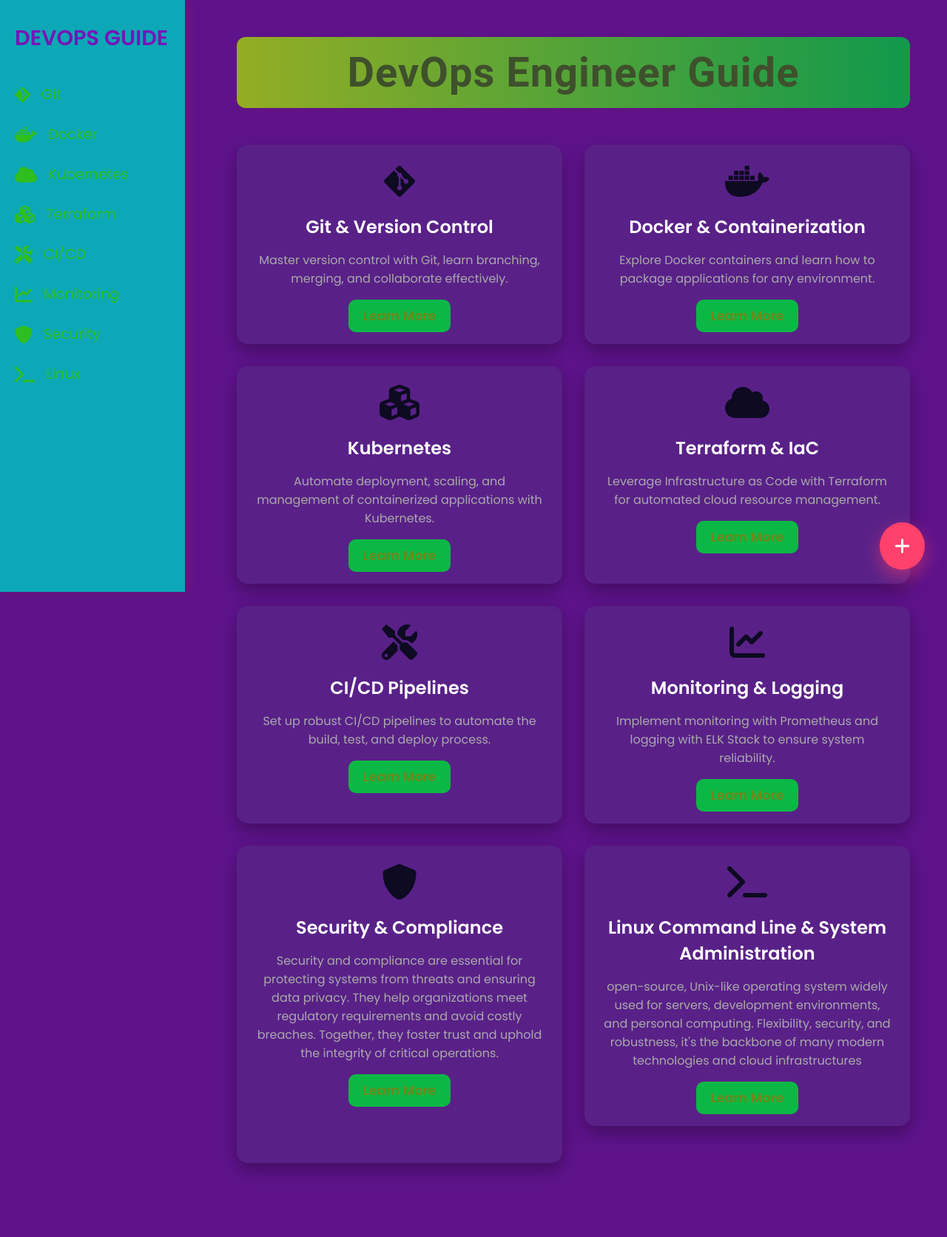
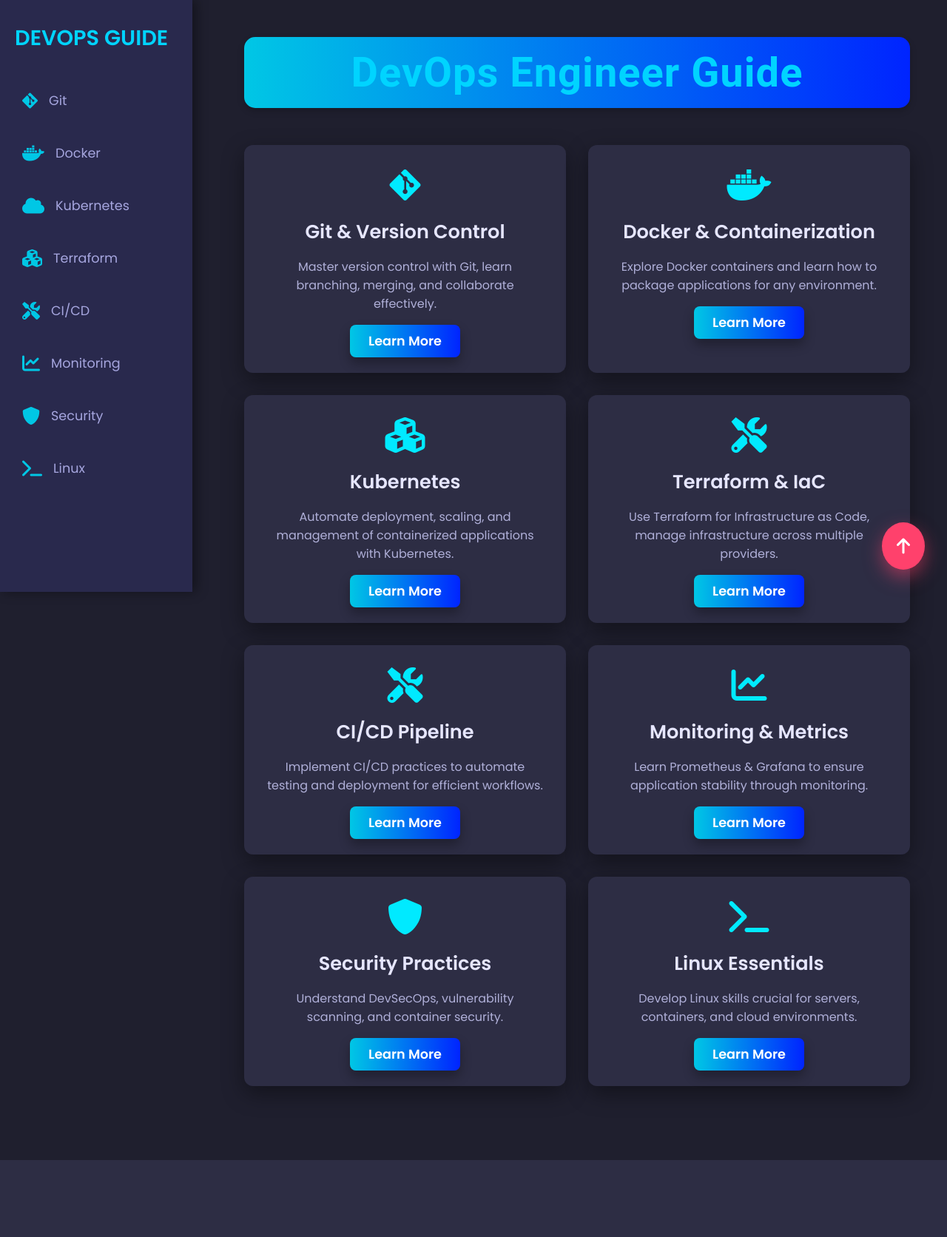
Before and after one commit to sohelmohammed0/devguide, a Flask app: page / in a window 1280 px wide. Shown: the whole page at 74% size. After the commit the page ends 1568 px from the top, so only its background shows below. Run offline with Flask 2, Linux system fonts and the light colour scheme.

Commit message:
Updated UI interface

```diff
--- a/templates/index.html
+++ b/templates/index.html
@@ -17,26 +17,27 @@
 
         body {
             font-family: 'Poppins', sans-serif;
-            background-color: #590b87f6;
-            color: #ffffff;
+            background-color: #1f1f2e;
+            color: #fff;
             display: flex;
             min-height: 100vh;
         }
 
         /* Sidebar Navigation */
         nav {
-            width: 250px;
-            background-color: #0ca8b7;
+            width: 260px;
+            background-color: #29294d;
             padding: 30px 20px;
             position: fixed;
             height: 100%;
             top: 0;
             left: 0;
-            box-shadow: 5px 0 15px rgba(158, 43, 35, 0.2);
+            box-shadow: 5px 0 15px rgba(0, 0, 0, 0.4);
+            transition: width 0.3s ease;
         }
 
         nav h1 {
-            color: #7615b7;
+            color: #00d4ff;
             font-size: 1.8rem;
             text-transform: uppercase;
             margin-bottom: 40px;
@@ -51,26 +52,35 @@
         }
 
         nav ul li a {
-            color: #2fbe1f;
-            font-size: 1.2rem;
+            color: #a6a6df;
+            font-size: 1.1rem;
             text-decoration: none;
             display: flex;
             align-items: center;
+            padding: 10px;
+            border-radius: 8px;
             transition: 0.3s;
         }
 
         nav ul li a i {
             margin-right: 15px;
             font-size: 1.5rem;
+            color: #00c7e5;
+            transition: color 0.3s ease;
         }
 
         nav ul li a:hover {
-            color: #a48c43;
+            background-color: #44447a;
+            color: #fff;
+        }
+
+        nav ul li a:hover i {
+            color: #00eaff;
         }
 
         /* Main content */
         main {
-            margin-left: 270px;
+            margin-left: 280px;
             padding: 50px;
             flex: 1;
         }
@@ -81,24 +91,22 @@
         }
 
         header h1 {
-    font-size: 3.5rem; /* Balanced size for emphasis */
-    color: #3f502c; /* Dark blue-gray for a clean, professional look */
-    font-family: 'Roboto', sans-serif; /* Modern, easy-to-read font */
-    font-weight: 700; /* Bold but not too heavy */
-    text-transform: capitalize; /* Capitalizes the first letter for a refined touch */
-    letter-spacing: 1px; /* Slight letter spacing for clarity */
-    background: linear-gradient(90deg, #94ad24, #11994c); /* Cool gradient for a smooth, calm vibe */
-    padding: 15px 30px; /* Extra space for breathing room */
-    border-radius: 12px; /* Smooth rounded edges */
-    text-align: center; /* Center the text */
-    box-shadow: 0px 4px 10px rgba(161, 28, 28, 0.1); /* Soft shadow for depth */
-    transition: transform 0.3s ease; /* Adds a hover effect */
+            font-size: 3.5rem;
+            color: #00d4ff;
+            font-family: 'Roboto', sans-serif;
+            font-weight: 700;
+            letter-spacing: 1px;
+            background: linear-gradient(90deg, #00c7e5, #0024ff);
+            padding: 15px 30px;
+            border-radius: 15px;
+            box-shadow: 0px 4px 10px rgba(0, 0, 0, 0.2);
+            transition: transform 0.3s ease, box-shadow 0.3s ease;
         }
 
         header h1:hover {
-    transform: scale(1.05); /* Slight zoom effect on hover for interactivity */
+            transform: scale(1.05);
+            box-shadow: 0px 8px 15px rgba(0, 0, 0, 0.3);
         }
-
 
         /* Card Container */
         .card-container {
@@ -110,51 +118,54 @@
 
         /* Individual Card */
         .card {
-            background-color: rgba(29, 184, 106, 0.08);
-            padding: 25px;
-            border-radius: 15px;
+            background-color: #2d2d44;
+            padding: 30px;
+            border-radius: 12px;
             text-align: center;
-            box-shadow: 0 10px 25px rgba(0, 0, 0, 0.3);
+            box-shadow: 0 10px 30px rgba(0, 0, 0, 0.4);
             transition: transform 0.4s, box-shadow 0.4s;
         }
 
         .card:hover {
-            transform: scale(1.05);
-            box-shadow: 0 20px 30px rgba(0, 0, 0, 0.5);
+            transform: translateY(-10px);
+            box-shadow: 0 15px 35px rgba(0, 0, 0, 0.6);
         }
 
         .card i {
             font-size: 3rem;
-            color: #030813e1;
+            color: #00eaff;
             margin-bottom: 20px;
             transition: color 0.4s;
         }
 
         .card h3 {
-            font-size: 1.5rem;
+            font-size: 1.6rem;
             margin-bottom: 15px;
-            color: #fff;
+            color: #e6e6ff;
         }
 
         .card p {
             font-size: 1rem;
-            color: #aaa;
+            color: #b0b0d9;
             margin-bottom: 25px;
         }
 
         .card a {
-            background-color: #0cb845;
-            color: #6d871b;
-            padding: 10px 20px;
-            border-radius: 10px;
+            background: linear-gradient(90deg, #00c7e5, #0024ff);
+            color: #fff;
+            padding: 10px 25px;
+            border-radius: 8px;
             text-decoration: none;
             font-weight: bold;
             font-size: 1.1rem;
-            transition: background-color 0.3s;
+            transition: background 0.3s ease, transform 0.3s ease;
+            box-shadow: 0 8px 15px rgba(0, 0, 0, 0.3);
         }
 
         .card a:hover {
-            background-color: #ffcc29;
+            background: linear-gradient(90deg, #00eaff, #00d4ff);
+            transform: translateY(-3px);
+            box-shadow: 0 12px 20px rgba(0, 0, 0, 0.4);
         }
 
         /* Floating Action Button */
@@ -184,7 +195,7 @@
         /* Responsive design */
         @media (max-width: 768px) {
             nav {
-                width: 100px;
+                width: 80px;
             }
 
             nav h1 {
@@ -219,7 +230,7 @@
             <li><a href="#cicd"><i class="fas fa-tools"></i>CI/CD</a></li>
             <li><a href="#monitoring"><i class="fas fa-chart-line"></i>Monitoring</a></li>
             <li><a href="#security"><i class="fas fa-shield-alt"></i>Security</a></li>
-            <li><a href="#linux"><i class="fas fa-terminal"></i> Linux</a></li>
+            <li><a href="#linux"><i class="fas fa-terminal"></i>Linux</a></li>
         </ul>
     </nav>
 
@@ -252,49 +263,46 @@
                 <a href="/kubernetes">Learn More</a>
             </div>
 
-
             <div class="card" id="terraform">
-                <i class="fas fa-cloud"></i>
+                <i class="fas fa-tools"></i>
                 <h3>Terraform & IaC</h3>
-                <p>Leverage Infrastructure as Code with Terraform for automated cloud resource management.</p>
+                <p>Use Terraform for Infrastructure as Code, manage infrastructure across multiple providers.</p>
                 <a href="/terraform">Learn More</a>
             </div>
 
             <div class="card" id="cicd">
                 <i class="fas fa-tools"></i>
-                <h3>CI/CD Pipelines</h3>
-                <p>Set up robust CI/CD pipelines to automate the build, test, and deploy process.</p>
+                <h3>CI/CD Pipeline</h3>
+                <p>Implement CI/CD practices to automate testing and deployment for efficient workflows.</p>
                 <a href="/cicd">Learn More</a>
             </div>
 
             <div class="card" id="monitoring">
                 <i class="fas fa-chart-line"></i>
-                <h3>Monitoring & Logging</h3>
-                <p>Implement monitoring with Prometheus and logging with ELK Stack to ensure system reliability.</p>
+                <h3>Monitoring & Metrics</h3>
+                <p>Learn Prometheus & Grafana to ensure application stability through monitoring.</p>
                 <a href="/monitoring">Learn More</a>
             </div>
 
             <div class="card" id="security">
                 <i class="fas fa-shield-alt"></i>
-                <h3>Security & Compliance</h3>
-                <p>Security and compliance are essential for protecting systems from threats and ensuring data privacy. They help organizations meet regulatory requirements and avoid costly breaches. Together, they foster trust and uphold the integrity of critical operations.</p>
+                <h3>Security Practices</h3>
+                <p>Understand DevSecOps, vulnerability scanning, and container security.</p>
                 <a href="/security">Learn More</a>
             </div>
 
-            <div class="card-container">
             <div class="card" id="linux">
                 <i class="fas fa-terminal"></i>
-                    <h3>Linux Command Line & System Administration</h3>
-                    <p>open-source, Unix-like operating system widely used for servers, development environments, and personal computing. Flexibility, security, and robustness, it's the backbone of many modern technologies and cloud infrastructures</p>
+                <h3>Linux Essentials</h3>
+                <p>Develop Linux skills crucial for servers, containers, and cloud environments.</p>
                 <a href="/linux">Learn More</a>
             </div>
-
         </div>
     </main>
 
     <!-- Floating Action Button -->
     <button class="floating-btn">
-        <i class="fas fa-plus"></i>
+        <i class="fas fa-arrow-up"></i>
     </button>
 
 </body>
```
Lines whose indentation alone changed are shown as unchanged.
